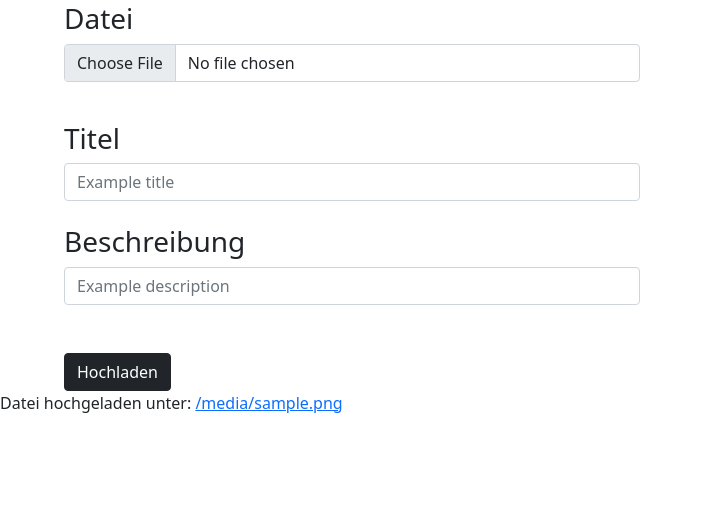
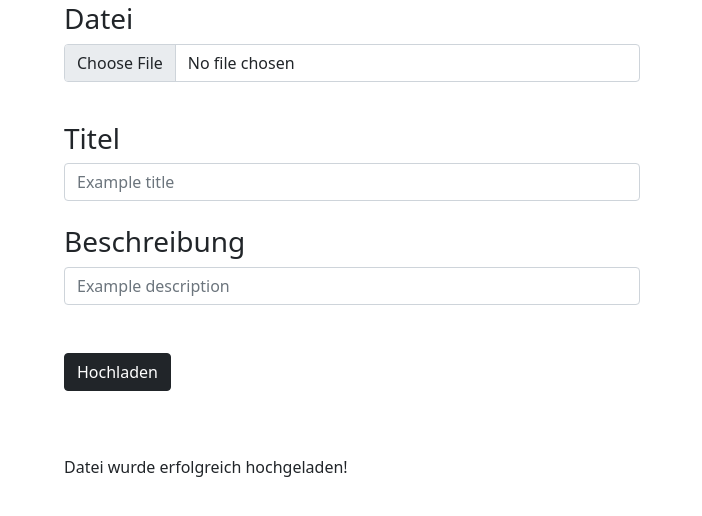
Before and after one commit to BubuBiB00/StayingAlive, a Django app: template StayingAlive/SAapp/templates/SAapp/uploadExercise.html in a window 1280 px wide. Shown: the part 144-660 px from the top of the page, without its empty margins (0-702 px from the left). Run offline with Django 4.2, Linux system fonts and the light colour scheme; the template is opened without the code that fills it: most values are stand-ins (such as "Sample title", 1, 10 or a date in 2020).

Commit message:
changed upload message

```diff
--- a/StayingAlive/SAapp/templates/SAapp/uploadExercise.html
+++ b/StayingAlive/SAapp/templates/SAapp/uploadExercise.html
@@ -18,6 +18,6 @@
   </form>
 
   {% if uploaded_file_url %}
-    <p>Datei hochgeladen unter: <a href="{{ uploaded_file_url }}">{{ uploaded_file_url }}</a></p>
+    <p id="upload_form"> Datei wurde erfolgreich hochgeladen!</p>
   {% endif %}
 {% endblock %}
--- a/StayingAlive/SAapp/views.py
+++ b/StayingAlive/SAapp/views.py
@@ -52,7 +52,6 @@
     context = { "exercise_sequence" : training}
     return HttpResponse(template.render(context, request))
 
-
 def ExerciseListView(request):
     template = loader.get_template('SAapp/exercise_list.html')
     exercise_list = []
```
